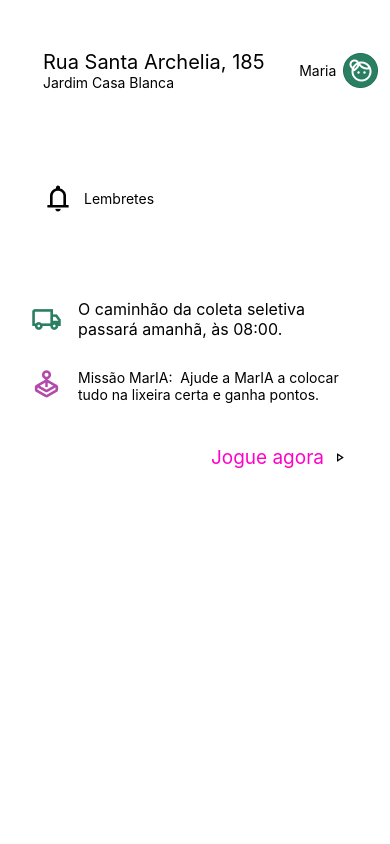
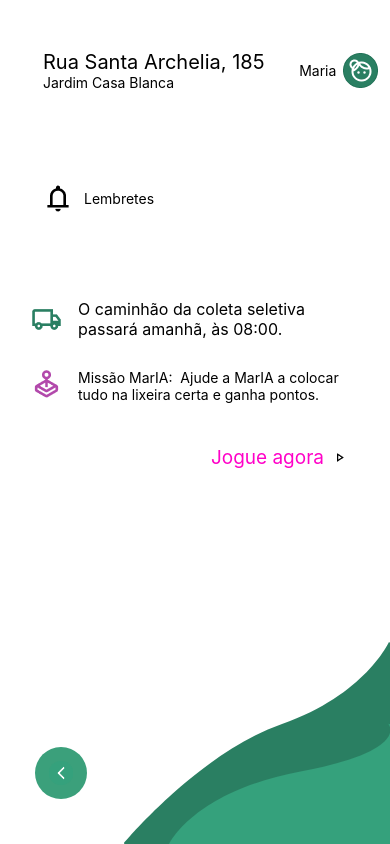
Before and after one commit to Senai-MarIA/MarIA.Mobile, a React Native app: screen / in a window 390 px wide. Built offline with nearby package versions, Linux system fonts and the light colour scheme.

Commit message:
feat: section Reminder svg "path" add

```diff
--- a/src/pages/Reminders/index.jsx
+++ b/src/pages/Reminders/index.jsx
@@ -1,6 +1,7 @@
 import './style.js';
-import { Container, ContainerInfo, ContentTitles, SectionUser, SubTitle, Title, UserName, Reminder, RemindersTitle, ContainerCollect, ContainerTruck, CollectText, ContainerGameMaria, TextGameMaria, LinkGameMaria, ContentLinkGameMaria } from './style.js';
+import { Container, ContainerInfo, ContentTitles, SectionUser, SubTitle, Title, UserName, Reminder, RemindersTitle, ContainerCollect, ContainerTruck, CollectText, ContainerGameMaria, TextGameMaria, LinkGameMaria, ContentLinkGameMaria, WavesContainer, SvgWrapper, BackButton } from './style.js';
 import { Image } from 'react-native';
+import Svg, { Path } from 'react-native-svg';
 
 export default function Reminders() {
     return (
@@ -40,6 +41,26 @@ export default function Reminders() {
                 <Image source={require('../../assets/arrow.png')} />
             </ContentLinkGameMaria>
 
+            <WavesContainer pointerEvents="none">
+
+                <SvgWrapper>
+                    <Svg width="272" height="202" viewBox="0 0 272 202" fill="none">
+                        <Path d="M434.587 132.137L58.5004 340.605L5.99999 201C5.99999 201 81 111 164 82C247 53 271 -4.90063e-06 271 -4.90063e-06L434.587 132.137Z" fill="#2A7F62" />
+                    </Svg>
+                </SvgWrapper>
+
+
+                <SvgWrapper>
+                    <Svg width="227" height="123" viewBox="0 0 227 123" fill="none">
+                        <Path d="M387.428 53.3627L11.342 261.831L5.80004 123.8C5.80004 123.8 29.01 70.9369 138.73 50.2351C248.451 29.5333 225.3 2.79999 225.3 2.79999L387.428 53.3627Z" fill="#35A17C" />
+                    </Svg>
+                </SvgWrapper>
+            </WavesContainer>
+
+            <BackButton>
+                <Image source={require('../../assets/arrow-left.png')} style={{ width: 24, height: 24 }} />
+            </BackButton>
+
         </Container>
     )
 }
--- a/src/pages/Reminders/style.js
+++ b/src/pages/Reminders/style.js
@@ -83,3 +83,30 @@ padding: 0px 43px;
 align-items: center;
 gap: 8px;
 `;
+
+export const WavesContainer = styled.View`
+  position: absolute;
+  bottom: 0;
+  right: 0;
+  /* Largura do maior SVG para garantir que não corte */
+  width: 272px;
+  height: 202px;
+`;
+
+export const SvgWrapper = styled.View`
+  position: absolute;
+  bottom: 0;
+  right: 0;
+`;
+
+export const BackButton = styled.TouchableOpacity`
+  position: absolute;
+  bottom: 45px;
+  left: 35px;
+  width: 52px;
+  height: 52px;
+  background-color: #3ba07b;
+  border-radius: 26px;
+  justify-content: center;
+  align-items: center;
+`;
```
Also changed, not shown: src/assets/arrow-left.png (added).
